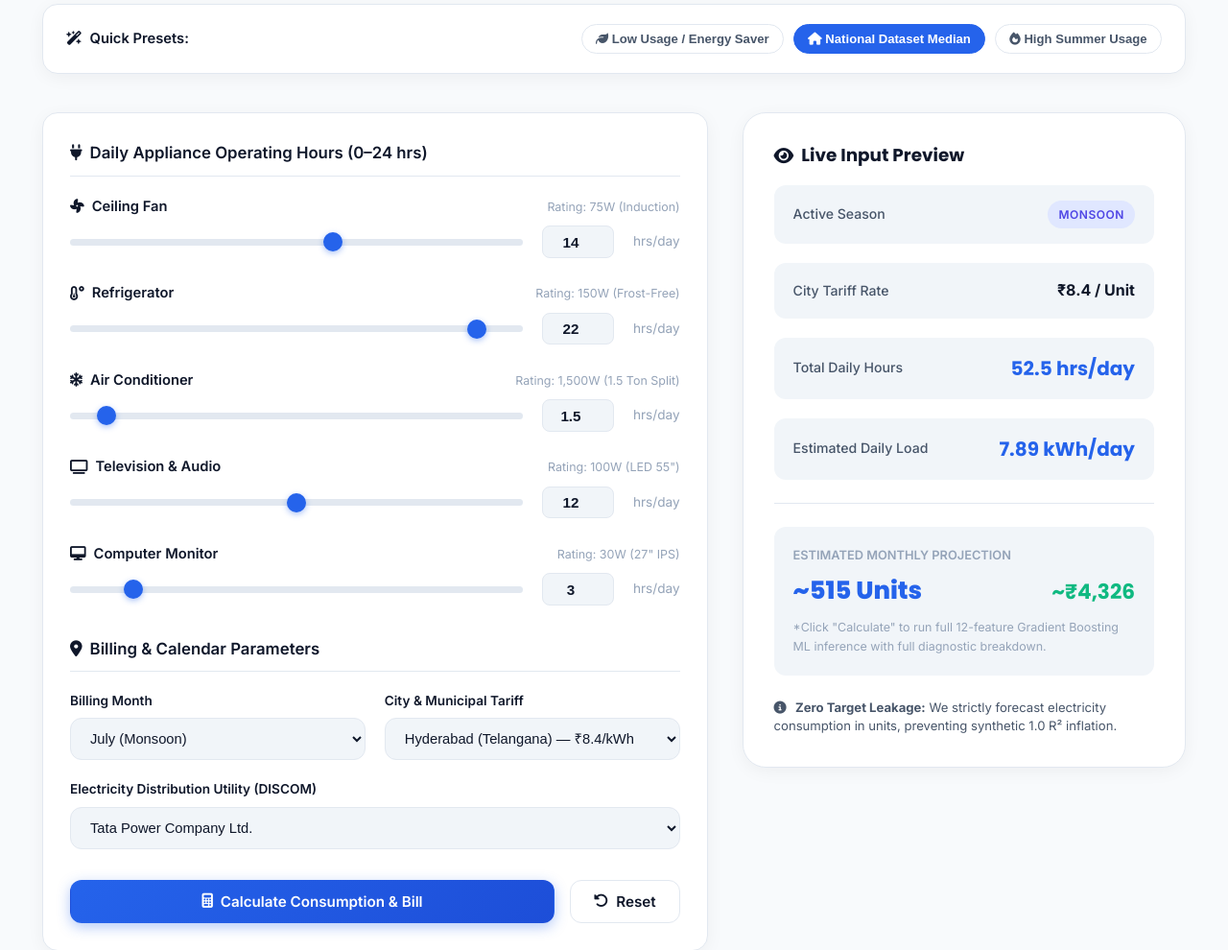
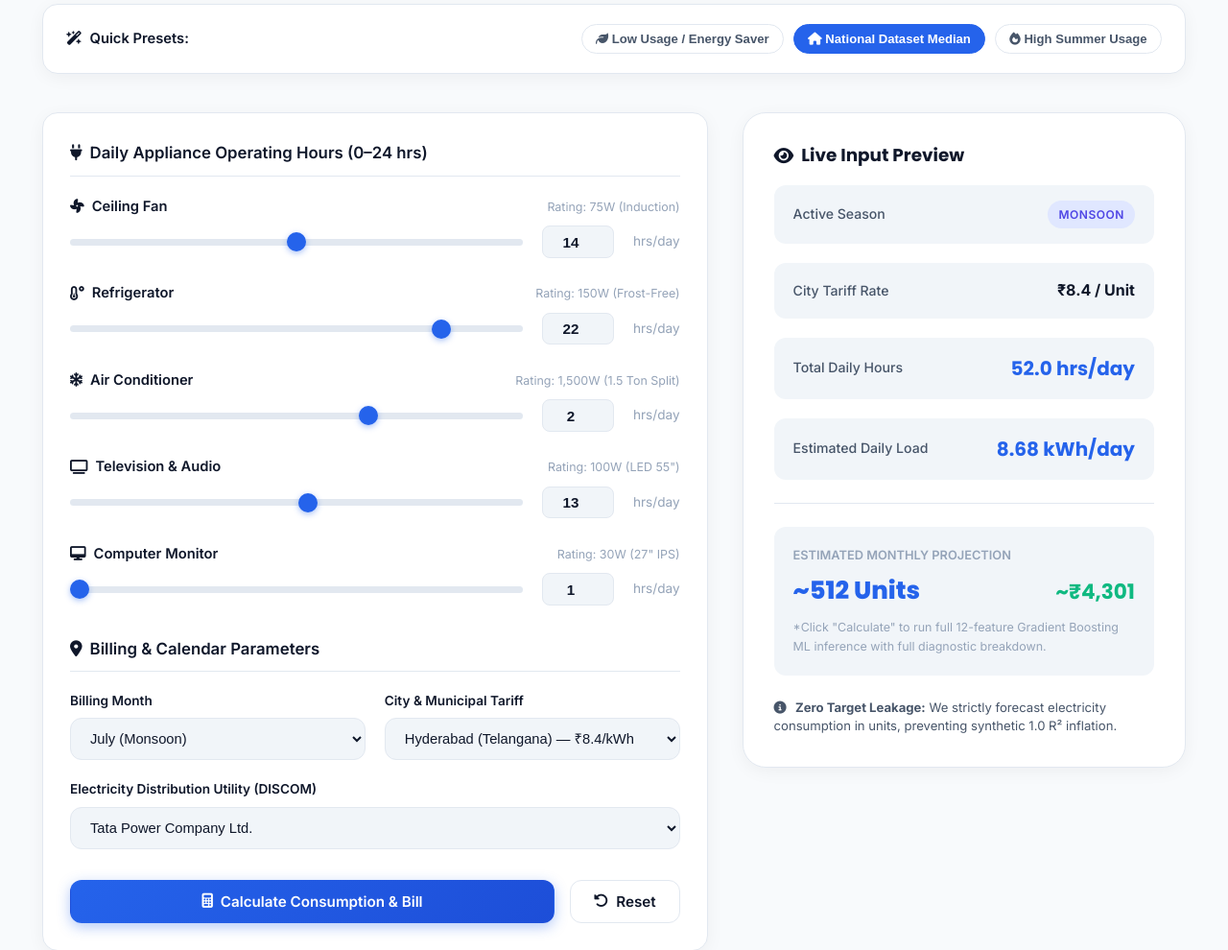
Before and after one commit to Joydeep10-py/smart_electricity_consumption_prediction, a Flask app: page /predict in a window 1280 px wide. Shown: the part 275-1265 px from the top of the page at 96% size. Run offline with Flask 3, Linux system fonts and the light colour scheme; parts of the project's set-up code (start-up, migrations or seed data) failed here and were passed over.

Commit message:
fix: prevent zero-input predictions, constrain sliders to dataset-valid ranges

```diff
--- a/app.py
+++ b/app.py
@@ -309,6 +309,31 @@ def predict_api():
     except (ValueError, TypeError) as e:
         return jsonify({"error": f"Invalid field value: {e}"}), 400
 
+    # -- guard: if all appliance hours are zero, skip model (out-of-distribution) --
+    total_appliance_hours = fan + fridge + ac + tv + monitor
+    if total_appliance_hours <= 0:
+        season = to_season(month)
+        return jsonify({
+            "predicted_monthly_hours": 0,
+            "predicted_hours": 0,
+            "predicted_monthly_bill": 0,
+            "estimated_bill": 0,
+            "efficiency_score": 100,
+            "tariff_rate": tariff,
+            "tariff": tariff,
+            "season": season,
+            "total_appliance_hours": 0,
+            "estimated_load_kwh": 0,
+            "appliance_breakdown": [],
+            "appliance_kwh": {},
+            "recommendations": [{"icon": "bolt", "title": "No Appliances Active", "detail": "All appliance hours are set to zero. Adjust the sliders to see a prediction.", "potential_saving": "N/A"}],
+            "city": city,
+            "company": company,
+            "month": month,
+            "input_summary": {"city": city, "company": company, "month": month},
+            "isMock": False,
+        })
+
     # -- feature engineering (identical to 05_feature_engineering.py) --
     total_appliance_hours = fan + fridge + ac + tv + monitor
     estimated_load_kwh = (
--- a/static/js/api.js
+++ b/static/js/api.js
@@ -73,6 +73,16 @@ const SPARK_API = (function() {
     const estimated_load_kwh = ((fan * 75) + (fridge * 150) + (ac * 1500) + (tv * 100) + (monitor * 30)) / 1000.0;
     const season = getSeasonName(month);
     const tariff = getCityTariff(city);
+
+    // Guard: if all appliances are zero, return zero prediction
+    if (total_hours <= 0) {
+      return {
+        predicted_hours: 0, tariff: tariff, estimated_bill: 0,
+        efficiency_score: 100, total_appliance_hours: 0,
+        estimated_load_kwh: 0, season: season, appliance_kwh: {},
+        city: city, company: company, month: month, isMock: true
+      };
+    }
 
     // 2. Empirical Regression Equation closely calibrated with Gradient Boosting test distribution
     // Baseline mean = 515.08, correlation with Total_Appliance_Hours = ~0.85
--- a/static/js/predict.js
+++ b/static/js/predict.js
@@ -68,8 +68,8 @@ document.addEventListener('DOMContentLoaded', function() {
   // Presets handling
   const presets = {
     saver: { fan: 8, refrigerator: 18, air_conditioner: 0, television: 4, monitor: 1, month: 2 },
-    average: { fan: 14, refrigerator: 22, air_conditioner: 1.5, television: 12, monitor: 3, month: 7 },
-    heavy: { fan: 20, refrigerator: 23, air_conditioner: 3, television: 16, monitor: 8, month: 5 }
+    average: { fan: 14, refrigerator: 22, air_conditioner: 2, television: 13, monitor: 1, month: 7 },
+    heavy: { fan: 20, refrigerator: 23, air_conditioner: 3, television: 18, monitor: 8, month: 5 }
   };
 
   document.querySelectorAll('.preset-btn').forEach(btn => {
--- a/templates/predict.html
+++ b/templates/predict.html
@@ -48,8 +48,8 @@
             <span class="appliance-wattage">Rating: 75W (Induction)</span>
           </div>
           <div class="appliance-controls">
-            <input type="range" id="fan-slider" class="range-slider" min="0" max="24" step="0.5" value="14">
-            <input type="number" id="fan-input" class="input-num" min="0" max="24" step="0.5" value="14">
+            <input type="range" id="fan-slider" class="range-slider" min="5" max="23" step="1" value="14">
+            <input type="number" id="fan-input" class="input-num" min="5" max="23" step="1" value="14">
             <span style="font-size: 0.85rem; color: var(--text-muted);">hrs/day</span>
           </div>
         </div>
@@ -61,8 +61,8 @@
             <span class="appliance-wattage">Rating: 150W (Frost-Free)</span>
           </div>
           <div class="appliance-controls">
-            <input type="range" id="refrigerator-slider" class="range-slider" min="0" max="24" step="0.5" value="22">
-            <input type="number" id="refrigerator-input" class="input-num" min="0" max="24" step="0.5" value="22">
+            <input type="range" id="refrigerator-slider" class="range-slider" min="17" max="23" step="1" value="22">
+            <input type="number" id="refrigerator-input" class="input-num" min="17" max="23" step="1" value="22">
             <span style="font-size: 0.85rem; color: var(--text-muted);">hrs/day</span>
           </div>
         </div>
@@ -74,8 +74,8 @@
             <span class="appliance-wattage">Rating: 1,500W (1.5 Ton Split)</span>
           </div>
           <div class="appliance-controls">
-            <input type="range" id="air_conditioner-slider" class="range-slider" min="0" max="24" step="0.5" value="1.5">
-            <input type="number" id="air_conditioner-input" class="input-num" min="0" max="24" step="0.5" value="1.5">
+            <input type="range" id="air_conditioner-slider" class="range-slider" min="0" max="3" step="1" value="2">
+            <input type="number" id="air_conditioner-input" class="input-num" min="0" max="3" step="1" value="2">
             <span style="font-size: 0.85rem; color: var(--text-muted);">hrs/day</span>
           </div>
         </div>
@@ -87,8 +87,8 @@
             <span class="appliance-wattage">Rating: 100W (LED 55")</span>
           </div>
           <div class="appliance-controls">
-            <input type="range" id="television-slider" class="range-slider" min="0" max="24" step="0.5" value="12">
-            <input type="number" id="television-input" class="input-num" min="0" max="24" step="0.5" value="12">
+            <input type="range" id="television-slider" class="range-slider" min="3" max="22" step="1" value="13">
+            <input type="number" id="television-input" class="input-num" min="3" max="22" step="1" value="13">
             <span style="font-size: 0.85rem; color: var(--text-muted);">hrs/day</span>
           </div>
         </div>
@@ -100,8 +100,8 @@
             <span class="appliance-wattage">Rating: 30W (27" IPS)</span>
           </div>
           <div class="appliance-controls">
-            <input type="range" id="monitor-slider" class="range-slider" min="0" max="24" step="0.5" value="3">
-            <input type="number" id="monitor-input" class="input-num" min="0" max="24" step="0.5" value="3">
+            <input type="range" id="monitor-slider" class="range-slider" min="1" max="12" step="1" value="1">
+            <input type="number" id="monitor-input" class="input-num" min="1" max="12" step="1" value="1">
             <span style="font-size: 0.85rem; color: var(--text-muted);">hrs/day</span>
           </div>
         </div>
```
